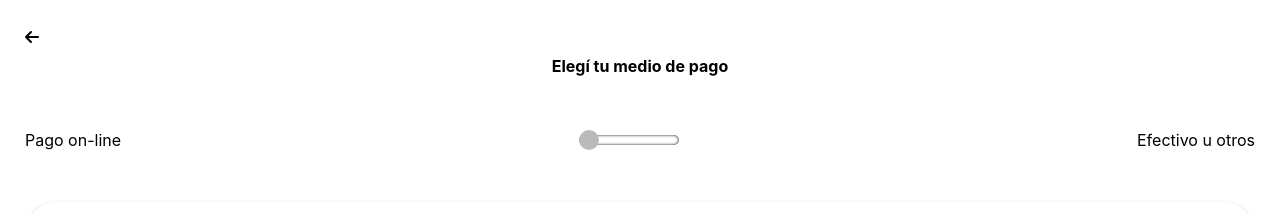
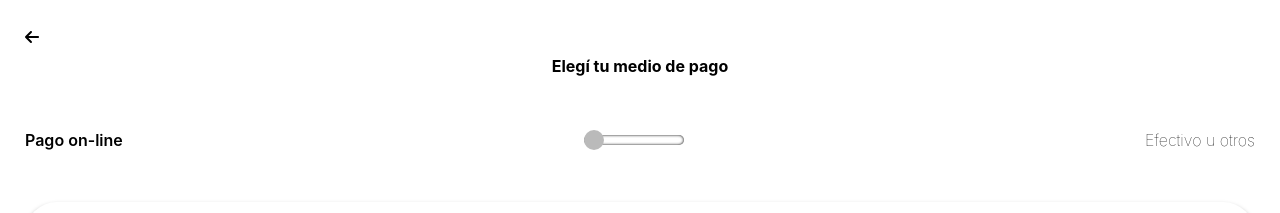
Before and after one commit to JoelFiare/s14-16-n-java, a React (Vite) app in the folder frontend/: page / in a window 1280 px wide. Shown: the top 213 px of the page. Built offline with nearby package versions, Linux system fonts and the light colour scheme.

Commit message:
style: label font weight

```diff
--- a/frontend/src/components/PaymentMethod/PaymentMethod.jsx
+++ b/frontend/src/components/PaymentMethod/PaymentMethod.jsx
@@ -2,27 +2,44 @@ import { FontAwesomeIcon } from "@fortawesome/react-fontawesome";
 import { faDollarSign, faArrowLeft } from "@fortawesome/free-solid-svg-icons";
 import Form from "../share/Form/Form";
 import { Link } from "react-router-dom";
-import './PaymentMethod.css'
+import "./PaymentMethod.css";
 import MainBtn from "../share/Buttons/MainBtn/MainBtn";
 import PaymentCard from "./PaymentCard/PaymentCard";
+import { useState } from "react";
 
 export default function PaymentMethod() {
+  const [active, setActive] = useState(false);
   return (
     <>
-      <Form className={'payment-method'}>
+      <Form className={"payment-method"}>
         <Link to="..">
           <FontAwesomeIcon icon={faArrowLeft} />
         </Link>
         <h4>Elegí tu medio de pago</h4>
 
         <div>
-            <label htmlFor="switch-method">Pago on-line</label>
-            <input type="checkbox" name="switch-method"/>
-            <label htmlFor="switch-method">Efectivo u otros</label>
+          <label
+            htmlFor="switch-method"
+            style={{ fontWeight: !active ? "600" : "100"}}
+          >
+            Pago on-line
+          </label>
+          <input
+            type="checkbox"
+            value={active}
+            name="switch-method"
+            onChange={() => setActive(!active)}
+            />
+          <label
+            htmlFor="switch-method"
+            style={{ fontWeight: active ? "600" : "100"}}
+          >
+            Efectivo u otros
+          </label>
         </div>
 
         <ul>
-            <PaymentCard/>
+          <PaymentCard />
         </ul>
 
         <MainBtn>Ingresar otro medio de pago</MainBtn>
```
